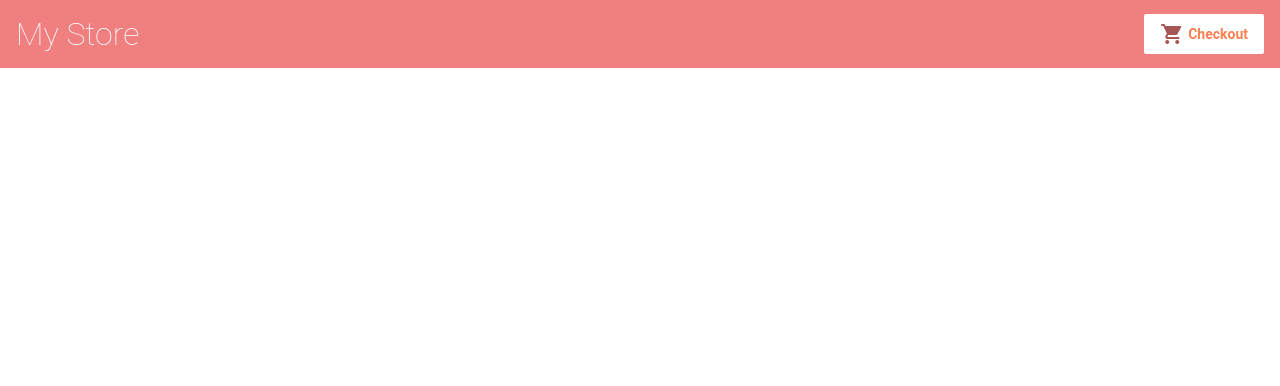
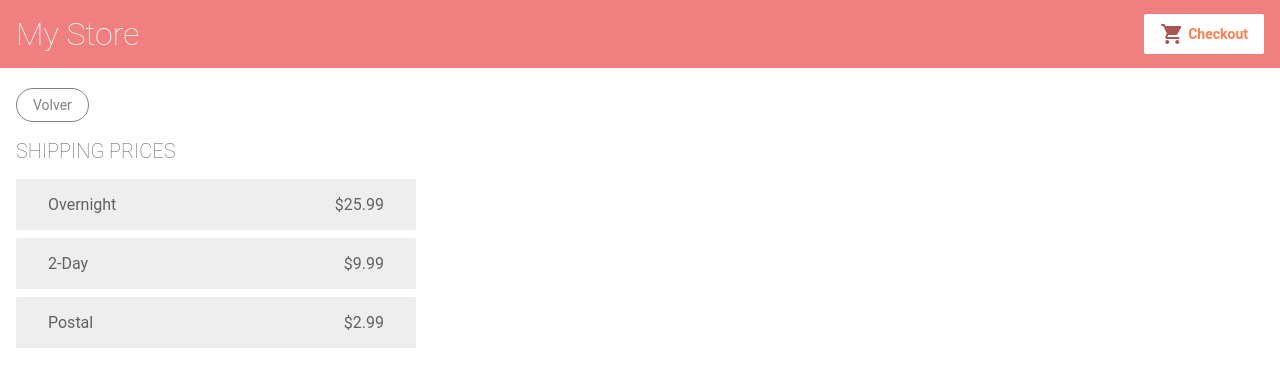
Before and after one commit to AranVmore/angular-part01, an Angular app: page /shipping in a window 1280 px wide. Before the commit this address led to /. Shown: the top 386 px of the page. Built offline with nearby package versions, Linux system fonts and the light colour scheme.

Commit message:
shipping page

```diff
--- a/src/app/app.module.ts
+++ b/src/app/app.module.ts
@@ -12,6 +12,8 @@
 // para registrar los proveedores de HttpClient de Angular a nivel mundial.
 import { HttpClientModule } from '@angular/common/http';
 
+import { ShippingComponent } from './shipping/shipping.component';
+
 @NgModule({
   imports: [
     BrowserModule,
@@ -21,6 +23,7 @@
       { path: '', component: ProductListComponent },
       { path: 'products/:productId', component: ProductDetailsComponent },
       { path: 'cart', component: CartComponent },
+      { path: 'shipping', component: ShippingComponent },
     ]),
   ],
   declarations: [
@@ -30,6 +33,7 @@
     ProductAlertsComponent,
     ProductDetailsComponent,
     CartComponent,
+    ShippingComponent,
   ],
   bootstrap: [AppComponent],
 })
--- a/src/app/cart/cart.component.html
+++ b/src/app/cart/cart.component.html
@@ -4,6 +4,10 @@
 
 <h2>CART</h2>
 
+<p>
+  <a routerLink="/shipping">Shipping Prices</a>
+</p>
+
 <!-- listamos los productos que agreguemos al carro -->
 <div class="cart-item" *ngFor="let item of items">
   <span>{{ item.name }}</span>
--- /dev/null
+++ b/src/app/shipping/shipping.component.html
@@ -0,0 +1,15 @@
+<a routerLink="/cart">
+  <button class="back">Volver</button>
+</a>
+
+<h2>SHIPPING PRICES</h2>
+
+<div class="shipping-item" *ngFor="let shipping of shippingCosts | async">
+  <span>{{ shipping.type }}</span>
+  <span>{{ shipping.price | currency }}</span>
+</div>
+
+<!--
+  Async devuelve el valor más reciente de un flujo de datos y continuúa siendo útil
+  durante la vida del componente. Cuando Angular destruye el componente para automáticamente.
+ -->
--- /dev/null
+++ b/src/app/shipping/shipping.component.ts
@@ -0,0 +1,19 @@
+import { Component, OnInit } from '@angular/core';
+// Import the cart service.
+import { CartService } from '../cart.service';
+
+@Component({
+  selector: 'app-shipping',
+  templateUrl: './shipping.component.html',
+  styleUrls: ['./shipping.component.css'],
+})
+export class ShippingComponent implements OnInit {
+  // Define a shippingCosts property.
+  shippingCosts;
+
+  constructor(private cartService: CartService) {}
+
+  ngOnInit() {
+    this.shippingCosts = this.cartService.getShippingPrices();
+  }
+}
```
Also changed, not shown: src/app/shipping/shipping.component.css (added).
